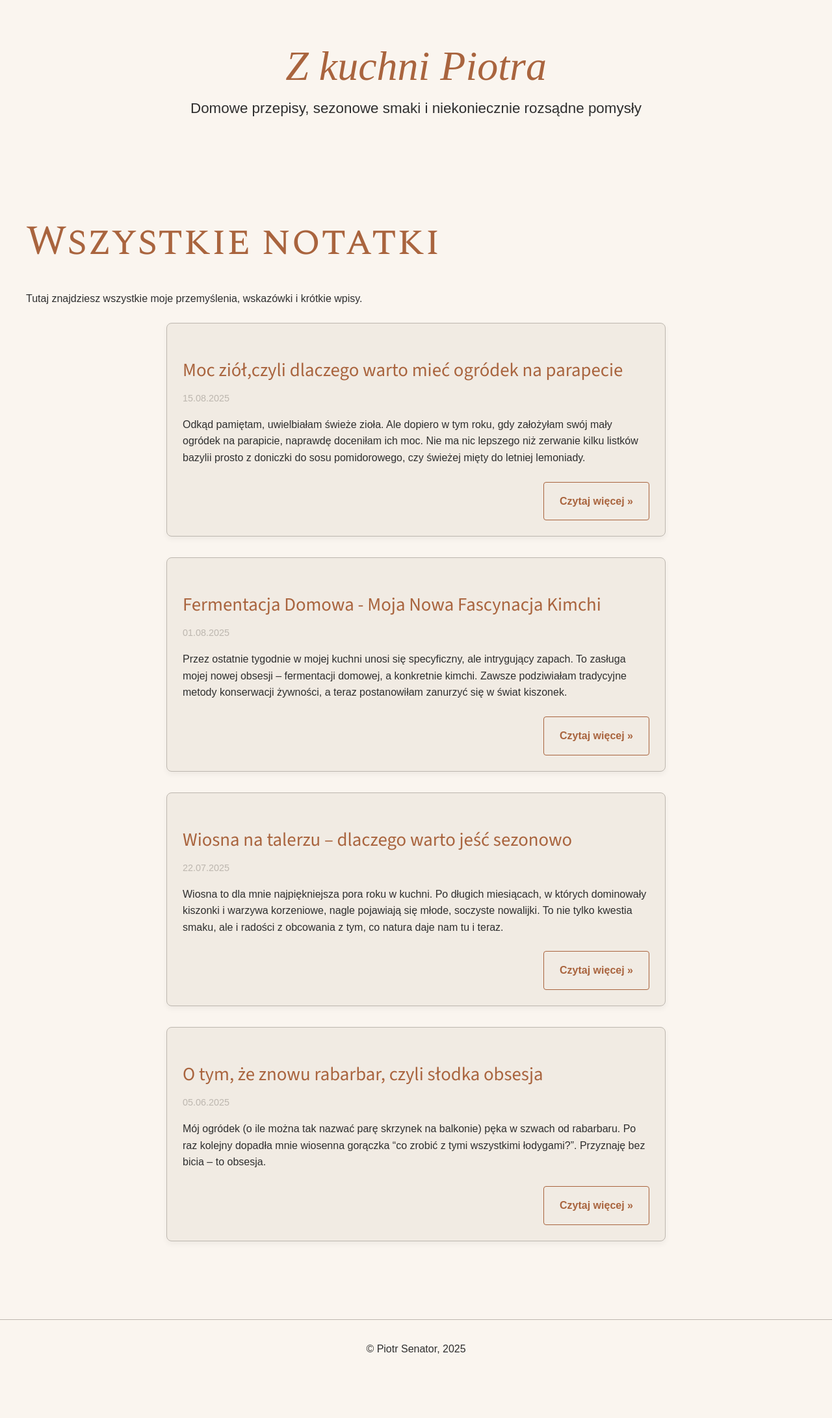
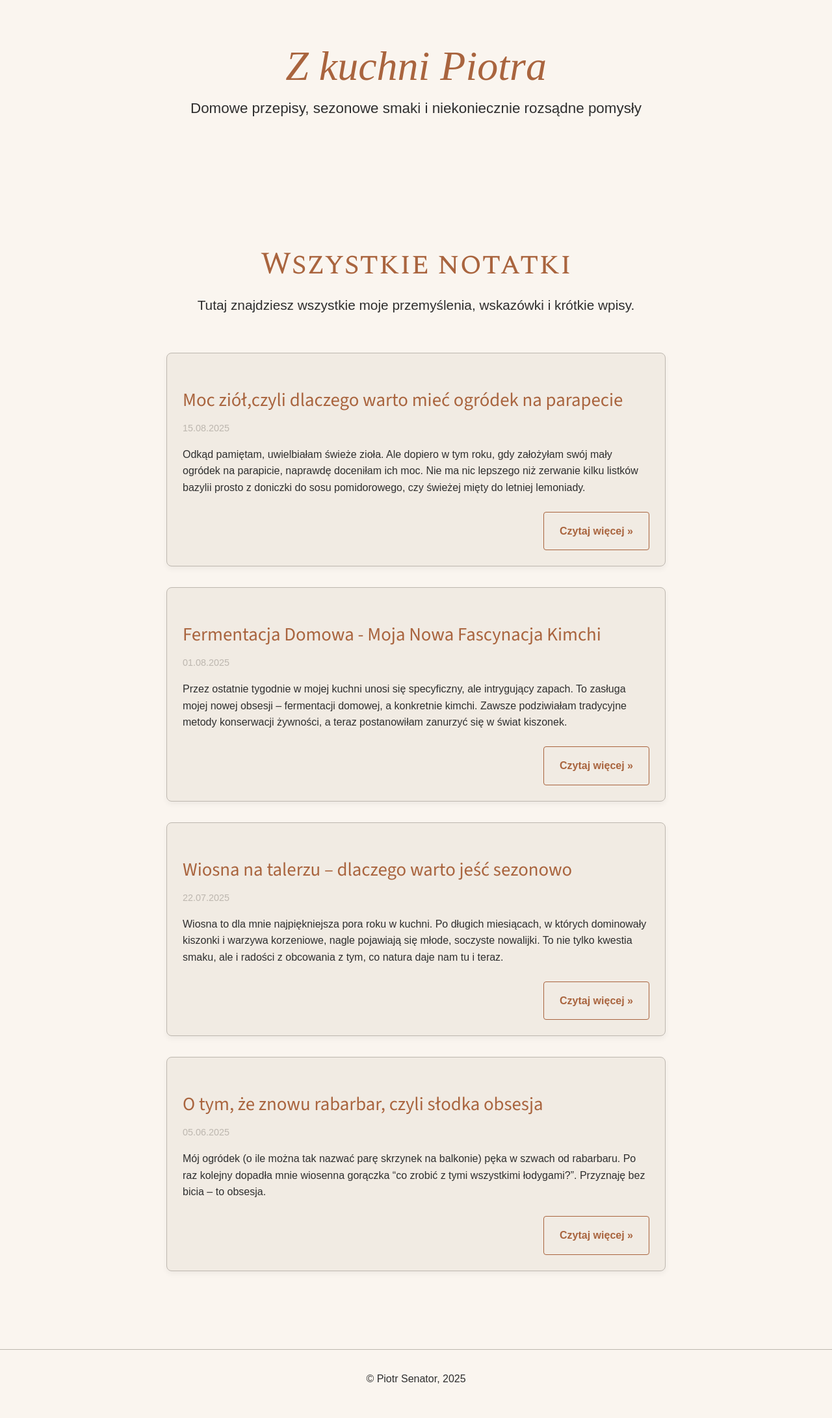
Before and after one commit to piotrsenator/kuchnia, a Jekyll site: the page built from notes.html, in a window 1280 px wide. Shown: the whole page at 65% size. Built offline with Jekyll 4.4.1, drawn with Linux system fonts in a browser that asks for light colours; some web fonts are replaced; before the commit the page ends 2137 px from its top, so only the background shows below that.

Commit message:
Update style.css

```diff
--- a/assets/css/style.css
+++ b/assets/css/style.css
@@ -514,17 +514,28 @@ blockquote {
 .notes-section .note-entry h3 { font-size: 1.6rem; margin-bottom: var(--spacing-xs); }
 .notes-section .note-entry p { font-size: var(--spacing-sm); margin-bottom: var(--spacing-sm); }
 
-
-/* Strona z listą notatek */
-.notes-list-section .page-header {
-    text-align: center;
-    max-width: 100%;
-    margin-left: auto; margin-right: auto;
+/* Nagłówek dla stron typu lista (np. /notes/) */
+.page-with-list > .page-header {
+    text-align: center;         /* 1. Centruje tekst wewnątrz nagłówka */
+    max-width: 800px;           /* 2. Ogranicza maksymalną szerokość bloku nagłówka */
+    margin-left: auto;          /* 3. W połączeniu z max-width, centruje cały blok */
+    margin-right: auto;         /* w poziomie na stronie. */
     padding: var(--spacing-xl) var(--spacing-sm) var(--spacing-lg);
     margin-bottom: var(--spacing-md);
 }
-.notes-list-section .page-header h1 { font-size: 3rem; margin-bottom: var(--spacing-xs); }
-.notes-list-section .page-description { font-weight: var(--font-weight-light); font-size: 1.3rem; margin: 0; }
+
+/* Tytuł na stronie listy notatek */
+.page-with-list > .page-header h1 {
+    font-size: 3rem;
+    margin-bottom: var(--spacing-xs);
+}
+
+/* Opis na stronie listy notatek */
+.page-with-list > .page-header .page-description {
+    font-weight: var(--font-weight-light);
+    font-size: 1.3rem;
+    margin: 0;
+}
 
 /* Karta notatki na stronie listy */
 .notes-list-section .note-card {
```
